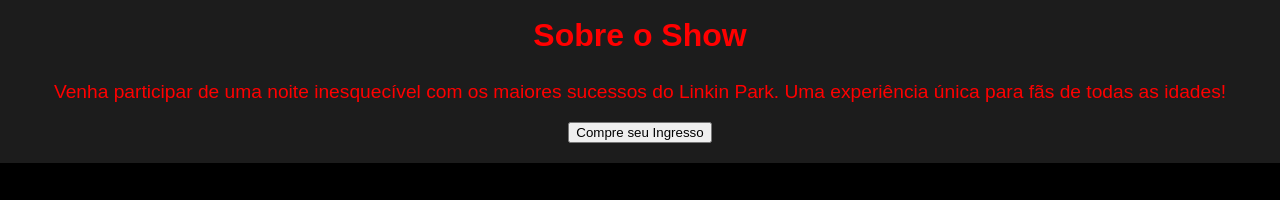
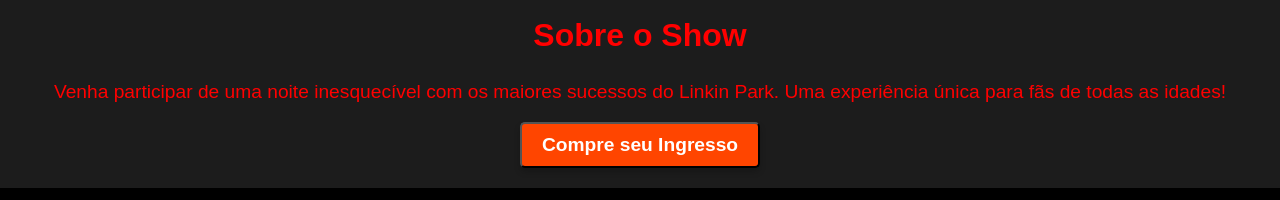
Before and after one commit to mvfsouza/ADSHTML, a plain HTML site: page Index.HTML in a window 1280 px wide. Shown: the part 1480-1680 px from the top of the page. Drawn offline with Linux system fonts and the light colour scheme.

Commit message:
Version 5

```diff
--- a/styles.css
+++ b/styles.css
@@ -1,13 +1,12 @@
-  /* Geral */
+
   body {
     font-family: Arial, sans-serif;
     margin: 0;
     padding: 0;
-    background-color: #1c1c1c; /* Fundo escuro */
-    color: #ff0000; /* Texto vermelho */
+    background-color: #1c1c1c;
+    color: #ff0000;
   }
 
-  /* Cabeçalho */
   header {
     background-color: #000000;
     text-align: center;
@@ -135,22 +134,32 @@
   #about p {
     font-size: 1.2em;
   }
-
-  .btn-ingresso {
+  .btn {
     display: inline-block;
+    background-color: #ff4500;
+    color: #ffffff;
     padding: 10px 20px;
-    background-color: #ff0000;
-    color: white;
+    font-size: 1.2em;
+    font-weight: bold;
+    text-align: center;
     text-decoration: none;
     border-radius: 5px;
-    font-weight: bold;
+    box-shadow: 0 4px 6px rgba(0, 0, 0, 0.2);
     transition: background-color 0.3s ease, transform 0.3s ease;
-  }
+}
 
-  .btn-ingresso:hover {
+
+.btn:hover {
     background-color: #ff6347;
     transform: scale(1.1);
-  }
+    box-shadow: 0 6px 8px rgba(0, 0, 0, 0.3);
+}
+
+
+.btn:active {
+    transform: scale(1.05);
+    box-shadow: 0 3px 5px rgba(0, 0, 0, 0.2);
+}
 
   /* Vídeo */
   #music-video {
```
